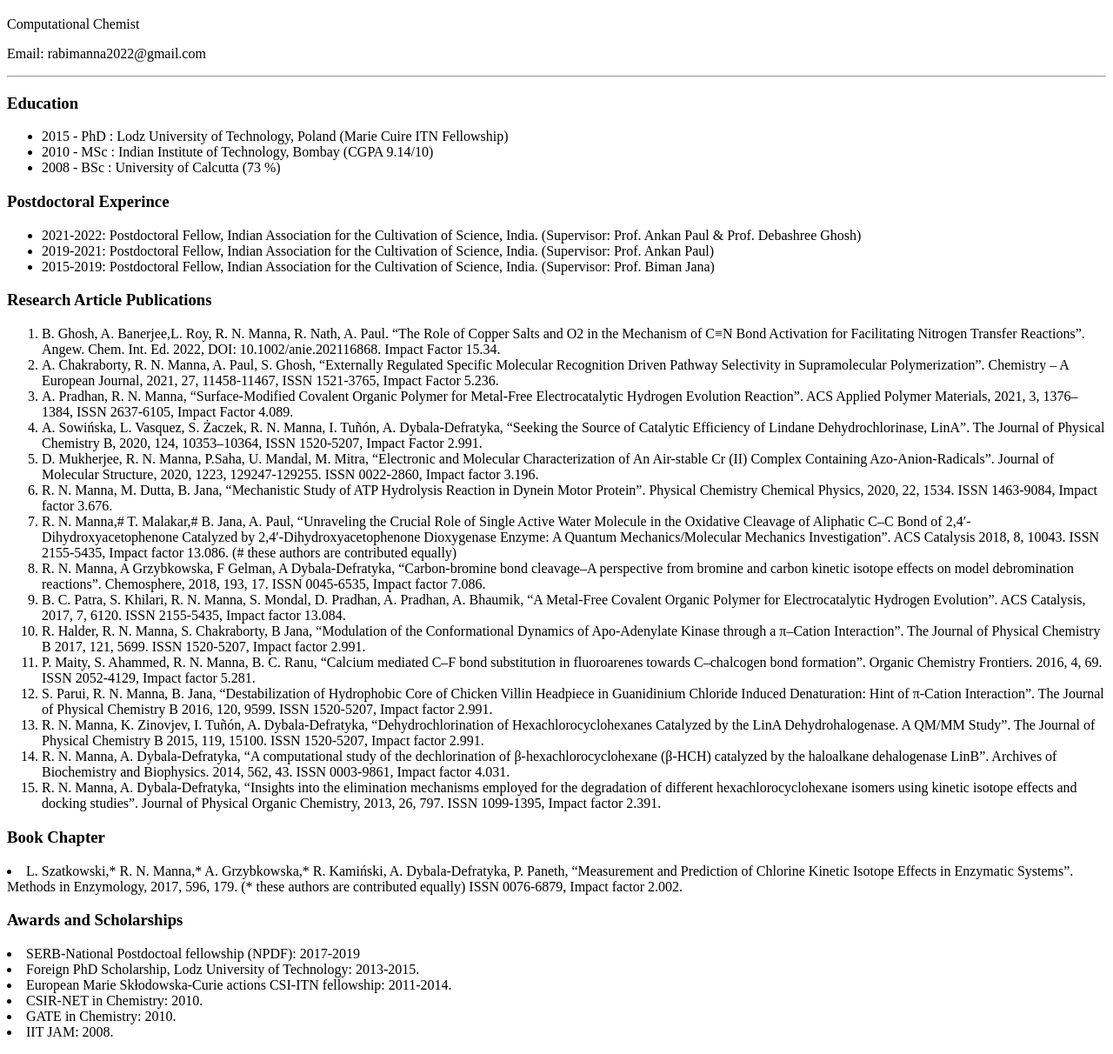
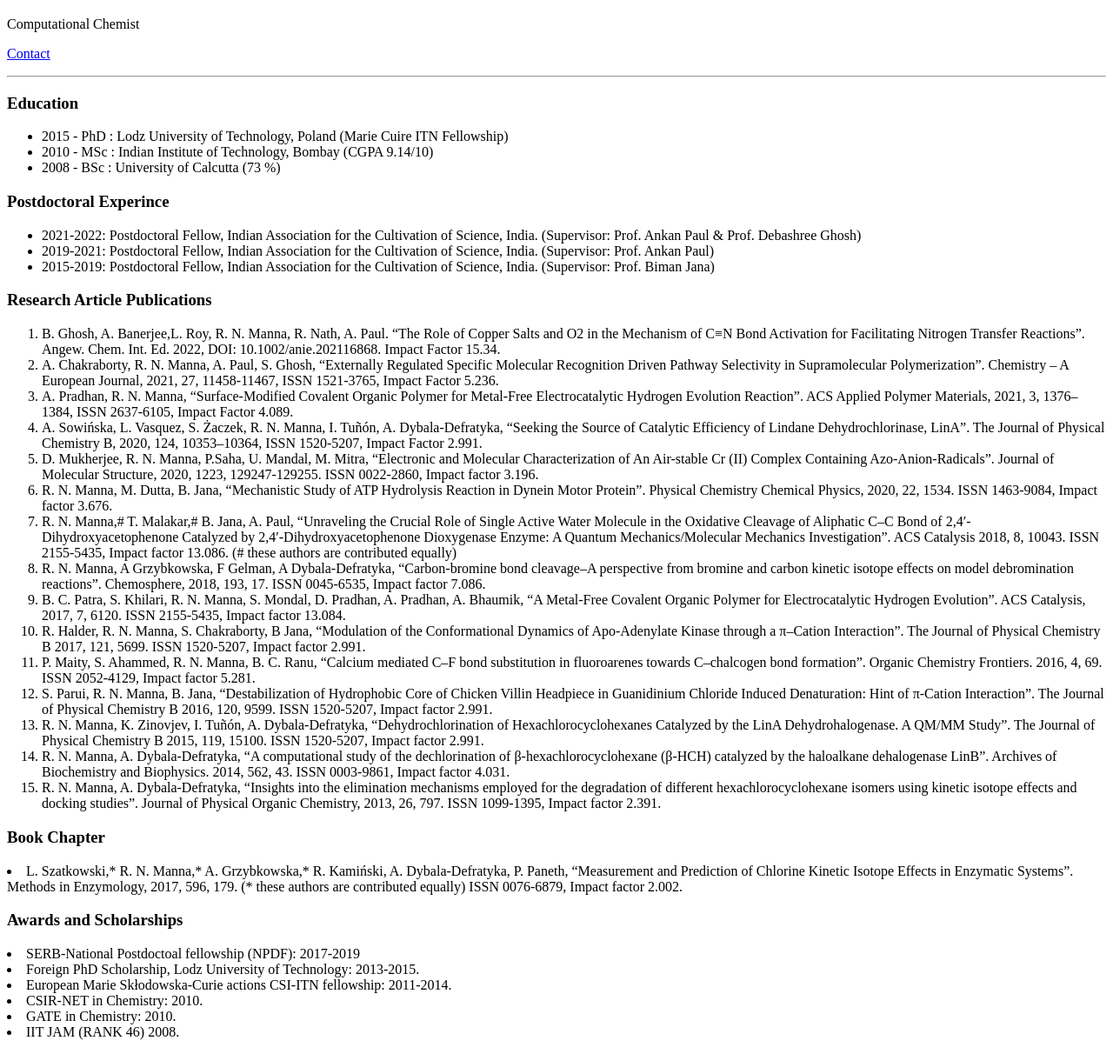
Before and after one commit to rabimanna/cv, a plain HTML site: page index.html in a window 1280 px wide. Shown: the part 223-1435 px from the top of the page at 87% size. Drawn offline with Linux system fonts and the light colour scheme.

Commit message:
Update index.html

```diff
--- a/index.html
+++ b/index.html
@@ -13,7 +13,8 @@
   <p> Computational Chemist
   </p>
   <p>
-    Email: rabimanna2022@gmail.com
+    <a href="contact.html">Contact</a>
+
   </p>
   <hr  />
   <h3>Education</h3>
@@ -59,7 +60,7 @@
 <li>European Marie Skłodowska-Curie actions CSI-ITN fellowship: 2011-2014.</li>
 <li>CSIR-NET in Chemistry: 2010. </li>
 <li>GATE in Chemistry: 2010.</li>
-<li>IIT JAM: 2008.</li>
+<li>IIT JAM (RANK 46) 2008.</li>
 <h3>
 Computational Skills</h3>
 <li>Programming Languages: Fortran77, Python (NumPy, Pandas, Seaborn , Matplotlib , Plotly , Scikit-Learn)  Machine Learning, and Bash scripts, html and Javascript </li>
@@ -96,6 +97,8 @@
 <li>15/02/2012-18/02/2012: “Course on analytical methods” CSIC Barcelona, Spain.</li>
 <li>31/03/2011: Schrödinger Workshops “Computational drug discovery- exploring various approaches for novel hit identification” ICM Warsaw, Poland.</li>
 
+
+<a href="References.html">References</a>
 </body>
 
 </html>
```
